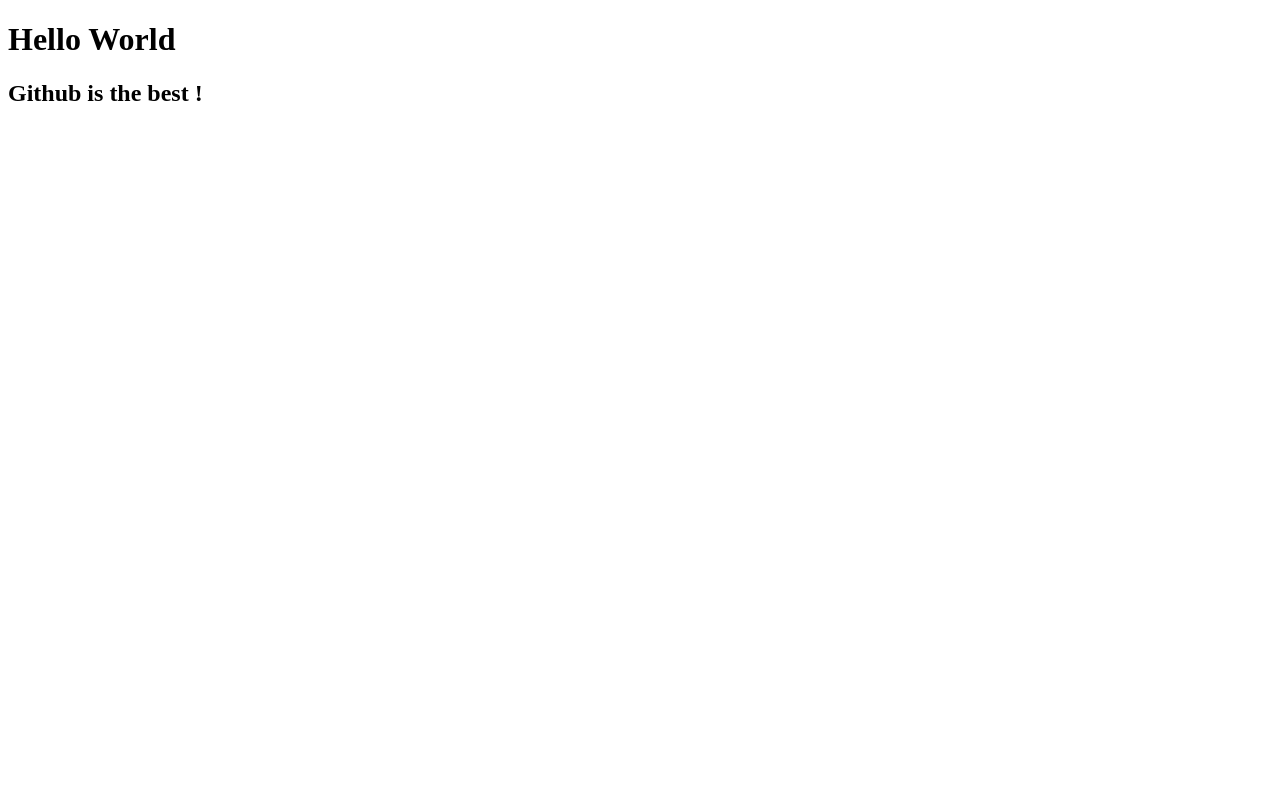
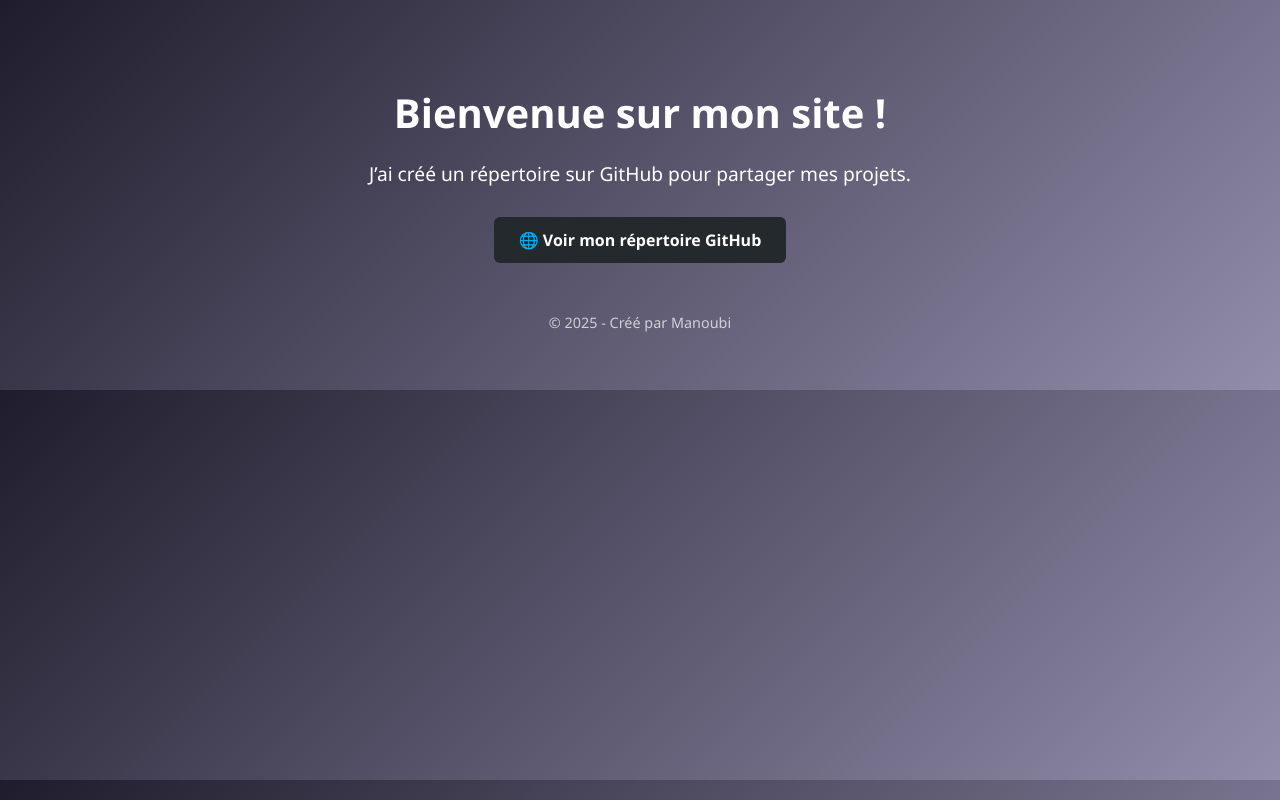
Before and after one commit to ManoubiMahbouli/Seance1-Git, a plain HTML site: page index.html in a window 1280 px wide. Drawn offline with Linux system fonts and the light colour scheme.

Commit message:
le fichier index a été modifié !

```diff
--- a/index.html
+++ b/index.html
@@ -1,13 +1,59 @@
 <!DOCTYPE html>
-<html lang="en">
+<html lang="fr">
 <head>
     <meta charset="UTF-8">
     <meta name="viewport" content="width=device-width, initial-scale=1.0">
-    <title>Document</title>
+    <title>Mon Répertoire GitHub</title>
+    <style>
+        body {
+            font-family: 'Segoe UI', Tahoma, Geneva, Verdana, sans-serif;
+            background: linear-gradient(135deg, #1f1c2c, #928dab);
+            color: #fff;
+            text-align: center;
+            padding: 50px;
+        }
+
+        h1 {
+            font-size: 2.5em;
+            margin-bottom: 20px;
+        }
+
+        p {
+            font-size: 1.2em;
+            margin-bottom: 30px;
+        }
+
+        a {
+            display: inline-block;
+            padding: 12px 25px;
+            background-color: #24292e;
+            color: #fff;
+            text-decoration: none;
+            border-radius: 6px;
+            font-weight: bold;
+            transition: 0.3s;
+        }
+
+        a:hover {
+            background-color: #0366d6;
+        }
+
+        footer {
+            margin-top: 50px;
+            font-size: 0.9em;
+            opacity: 0.7;
+        }
+    </style>
 </head>
 <body>
-    <h1>Hello World</h1>
-    <p ipsum, dolor sit amet consectetur adipisicing elit. Libero sequi distinctio asperiores porro veniam harum expedita tempore, tenetur corrupti explicabo rerum alias provident. Fugiat, natus expedita beatae officiis omnis quis.></p>
-    <h2>Github is the best !</h2>
+    <h1>Bienvenue sur mon site !</h1>
+    <p>J’ai créé un répertoire sur GitHub pour partager mes projets.</p>
+    <a href="https://github.com/ton-nom-utilisateur/ton-repertoire" target="_blank">
+        🌐 Voir mon répertoire GitHub
+    </a>
+
+    <footer>
+        © 2025 - Créé par Manoubi
+    </footer>
 </body>
 </html>
```
